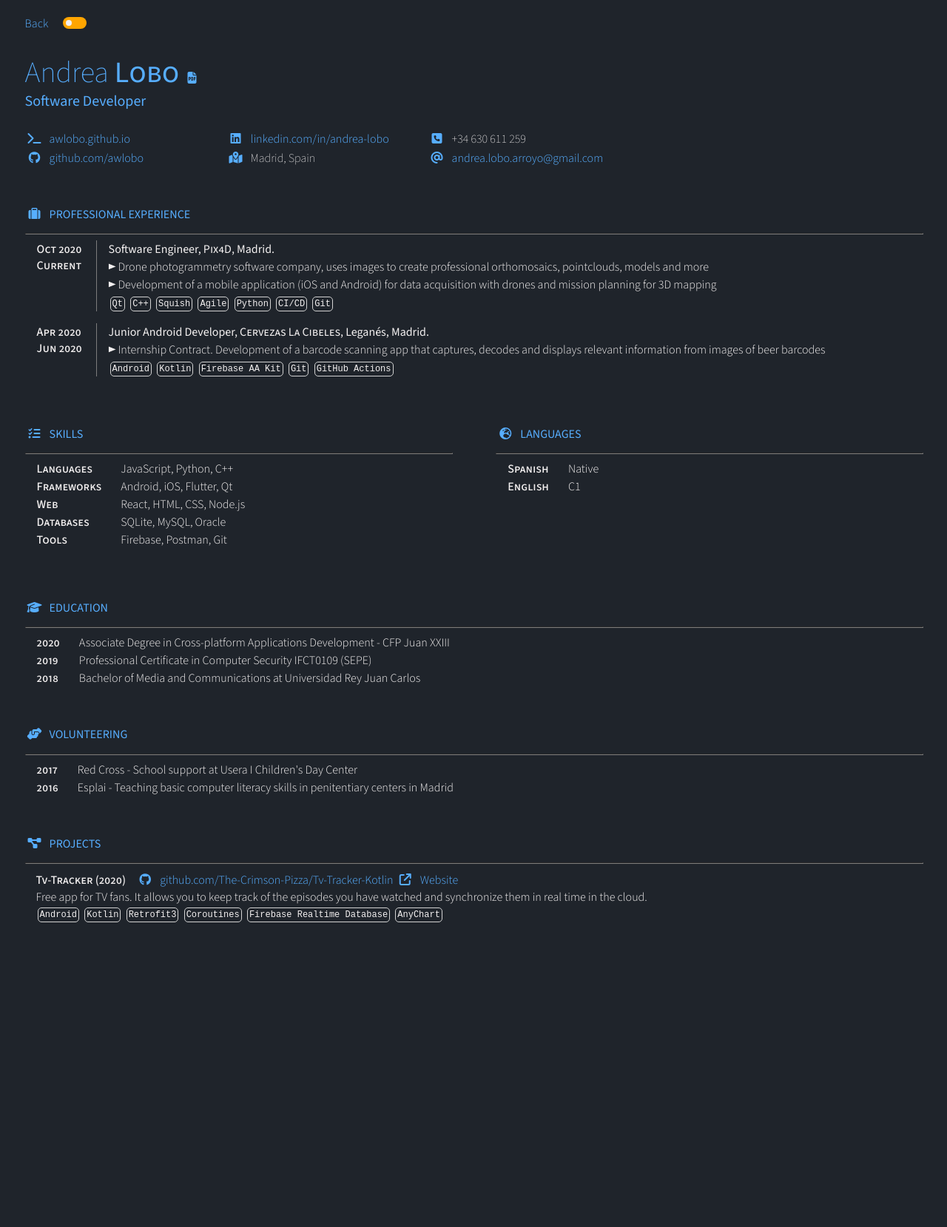
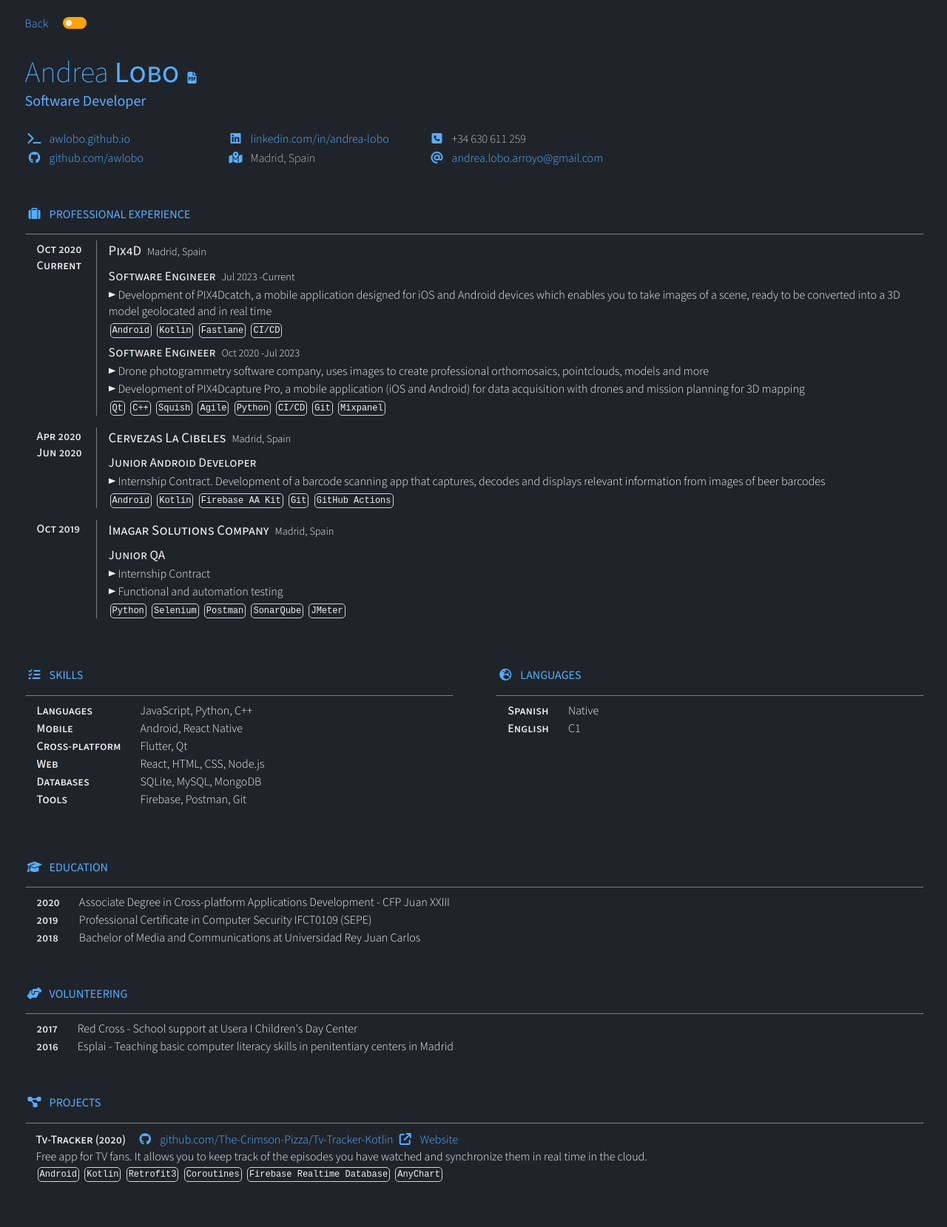
Before and after one commit to awlobo/awlobo.github.io, a Jekyll site: the page built from _pages/about.md, in a window 1280 px wide. Shown: the whole page at 74% size. Built offline with Jekyll 4.4.1, drawn with Linux system fonts in a browser that asks for light colours; before the commit the page ends 1309 px from its top, so only the background shows below that.

Commit message:
Refactor + Add role positions

```diff
--- a/_data/cv.yml
+++ b/_data/cv.yml
@@ -2,36 +2,56 @@ last_update: 2022-01-28
 experience:
   name: PROFESSIONAL EXPERIENCE
   data:
-    - position: Software Engineer
-      url: https://www.pix4d.com/product/pix4dcapture/
-      company: Pix4D
-      location: Madrid
-      date: Oct 2020<br>Current
-      description: [
-          "Drone photogrammetry software company,
-          uses images to create professional orthomosaics,
-          pointclouds, models and more",
-          "Development of a mobile application (iOS and Android) for data acquisition with drones and mission planning for 3D mapping",
-        ]
-      tags: [Qt, C++, Squish, Agile, Python, CI/CD, Git]
+    - company: Pix4D
+      start_date: Oct 2020
+      end_date: Current
+      location: Madrid, Spain
       visible: true
-    - position: Junior Android Developer
-      company: Cervezas La Cibeles
-      location: Leganés, Madrid
-      date: Apr 2020<br>Jun 2020
-      description: [
-          "Internship Contract. Development of a barcode scanning app that captures,
-          decodes and displays relevant information from images of beer barcodes",
-        ]
-      tags: [Android, Kotlin, Firebase AA Kit, Git, GitHub Actions]
+      roles:
+        - position: Software Engineer
+          url: https://www.pix4d.com/product/pix4dcatch
+          start_date: Jul 2023
+          end_date: Current
+          description:
+            [
+              "Development of PIX4Dcatch, a mobile application designed for iOS and Android devices which enables you to take images of a scene, ready to be converted into a 3D model geolocated and in real time",
+            ]
+          tags: [Android, Kotlin, Fastlane, CI/CD]
+        - position: Software Engineer
+          url: https://www.pix4d.com/product/pix4dcapture
+          start_date: Oct 2020
+          end_date: Jul 2023
+          description: [
+              "Drone photogrammetry software company,
+              uses images to create professional orthomosaics,
+              pointclouds, models and more",
+              "Development of PIX4Dcapture Pro, a mobile application (iOS and Android) for data acquisition with drones and mission planning for 3D mapping",
+            ]
+          tags: [Qt, C++, Squish, Agile, Python, CI/CD, Git, Mixpanel]
+
+    - company: Cervezas La Cibeles
+      start_date: Apr 2020
+      end_date: Jun 2020
+      location: Madrid, Spain
       visible: true
-    - position: Junior QA
-      company: Imagar Solutions Company
-      location: Alcorcón, Madrid
-      date: Oct 2019
-      description: [Internship Contract, Functional and automation testing]
-      tags: [Python, Selenium, Postman, SonarQube, JMeter]
-      visible: false
+      roles:
+        - position: Junior Android Developer
+          description: [
+              "Internship Contract. Development of a barcode scanning app that captures,
+              decodes and displays relevant information from images of beer barcodes",
+            ]
+          tags: [Android, Kotlin, Firebase AA Kit, Git, GitHub Actions]
+
+    - company: Imagar Solutions Company
+      start_date: Oct 2019
+      end_date: ""
+      location: Madrid, Spain
+      visible: true
+      roles:
+        - position: Junior QA
+          description: [Internship Contract, Functional and automation testing]
+          tags: [Python, Selenium, Postman, SonarQube, JMeter]
+
 education:
   name: EDUCATION
   data:
@@ -60,12 +80,14 @@ skills:
   data:
     - name: Languages
       items: [JavaScript, Python, C++]
-    - name: Frameworks
-      items: [Android, iOS, Flutter, Qt]
+    - name: Mobile
+      items: [Android, React Native]
+    - name: Cross-platform
+      items: [Flutter, Qt]
     - name: Web
       items: [React, HTML, CSS, Node.js]
     - name: Databases
-      items: [SQLite, MySQL, Oracle]
+      items: [SQLite, MySQL, MongoDB]
     - name: Tools
       items: [Firebase, Postman, Git]
 projects:
@@ -89,7 +111,7 @@ references:
   name: REFERENCES
   icon: fa-solid fa-quote-left
   data:
-    - referee: Edu Paz
+    - referee: Eduardo Paz
       position: Software Team Manager
       company: Pix4D
       email: e.paz@gmail.com
--- a/_layouts/cv.html
+++ b/_layouts/cv.html
@@ -70,25 +70,35 @@
             {% if exp.visible %}
             <table class="experience">
                 <tr>
-                    <td class="date" rowspan="5">{{exp.date}}</td>
+                    <td class="date" rowspan=20>{{exp.start_date}}<br>{{exp.end_date}}</td>
                 </tr>
                 <tr>
                     <td class="info company">
-                        {{exp.position}}, <span class="company">{{exp.company}}</span>, {{exp.location}}.
+                        <span class="company">{{exp.company}}</span> {{exp.location}}
                     </td>
                 </tr>
-                {% for desc in exp.description %}
+                {% for role in exp.roles %}
+                <tr>
+                    <td class="info position">
+                        <span class="position">{{role.position}}</span>
+                        {% if role.start_date %}
+                        {{role.start_date}} -{{role.end_date}}
+                        {% endif %}
+                    </td>
+                </tr>
+                {% for desc in role.description %}
                 <tr>
                     <td class="info"> ► {{ desc }}</td>
                 </tr>
                 {% endfor %}
                 <tr>
                     <td class="info">
-                        {% for tag in exp.tags %}
+                        {% for tag in role.tags %}
                         <span class="pill">{{ tag }}</span>
                         {% endfor %}
                     </td>
                 </tr>
+                {% endfor %}
             </table>
             {% endif %}
             {% endfor %}
--- a/_sass/cv.scss
+++ b/_sass/cv.scss
@@ -139,13 +139,30 @@ td.info {
   width: 70px;
 }
 
-div.experience td.company {
-  font-weight: 400;
+td.company:not(span) {
+  font-size: 0.9em;
 }
 
 span.company {
+  font-size: 1.3em;
   font-weight: 400;
   font-variant: small-caps;
+  margin-right: 5px;
+}
+
+span.position {
+  font-size: 1.2em;
+  font-weight: 400;
+  font-variant: small-caps;
+  margin-right: 5px;
+}
+
+td.position:not(span) {
+  font-size: 0.9em;
+}
+
+td.position {
+  padding-top: 0.5em;
 }
 
 .references {
```
